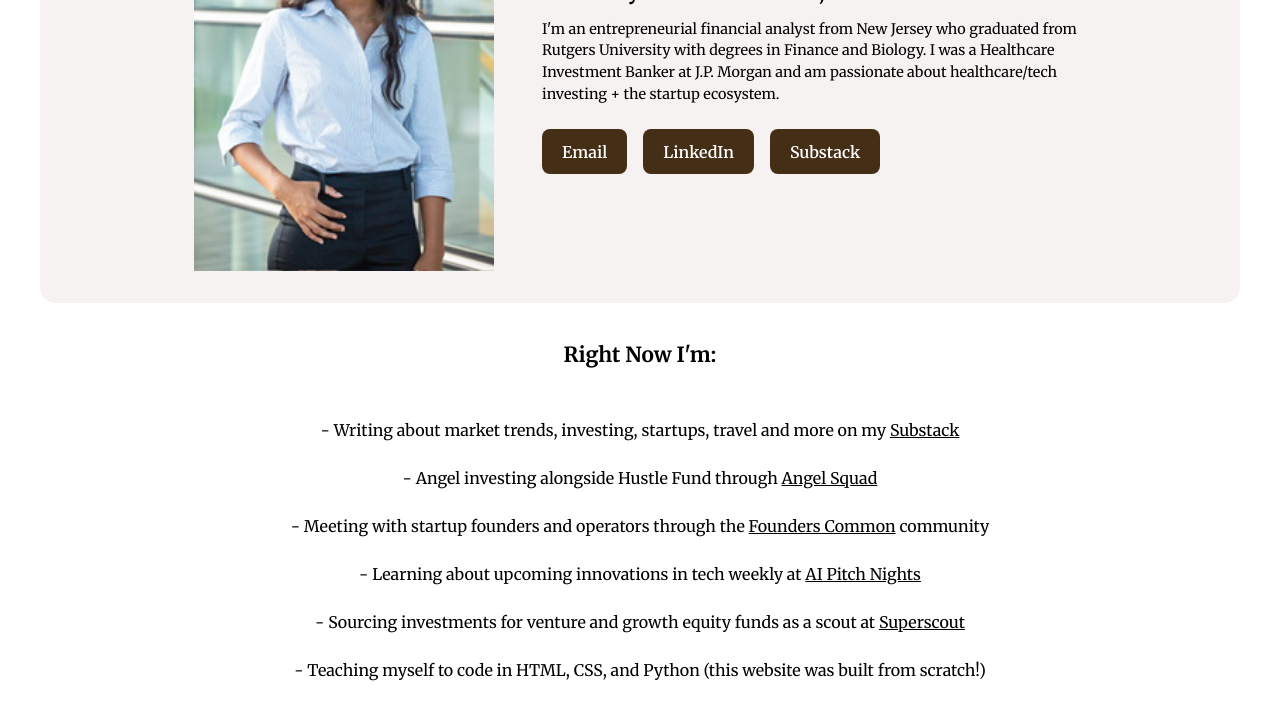
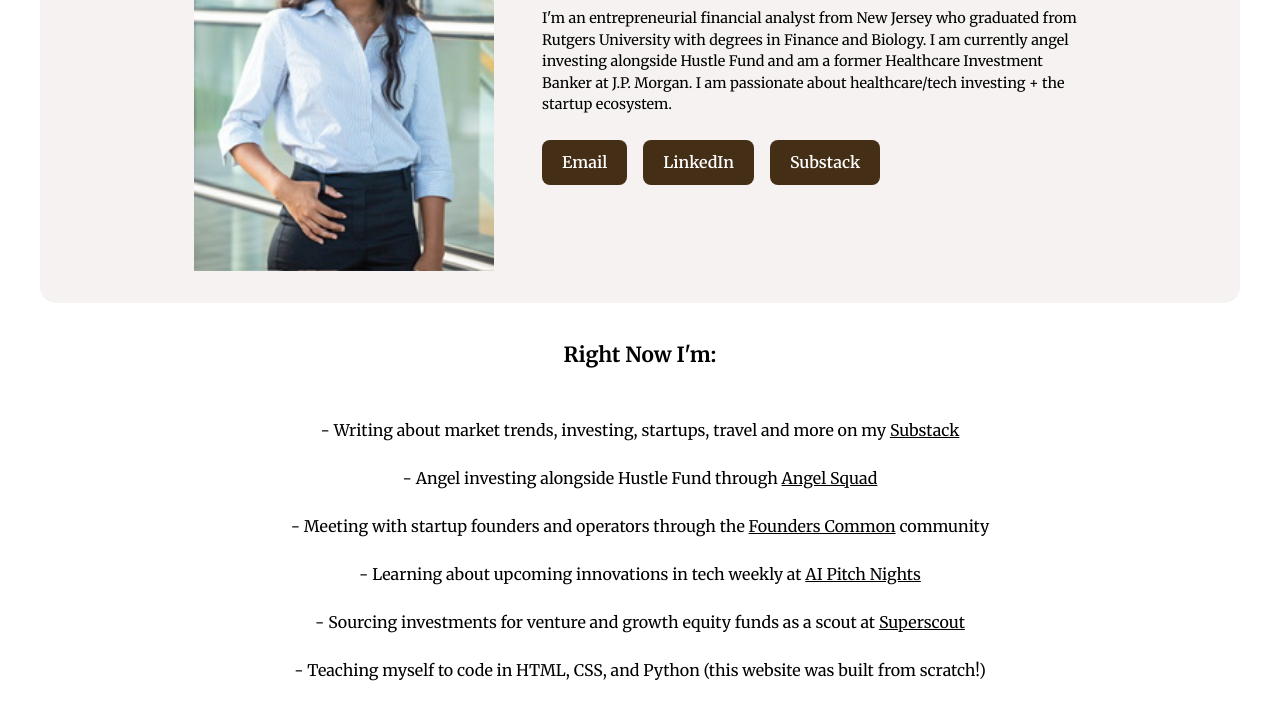
Before and after one commit to natashakanitkar/natashakanitkar, a plain HTML site: page Natasha.Kanitkar/index.html in a window 1280 px wide. Shown: the part 260-971 px from the top of the page. Drawn offline with Linux system fonts and the light colour scheme.

Commit message:
Revise content in index.html for Natasha Kanitkar
Updated personal information and activities in the HTML file.

```diff
--- a/Natasha.Kanitkar/index.html
+++ b/Natasha.Kanitkar/index.html
@@ -12,7 +12,7 @@
 <div class="text-container">
   <h1>Natasha Kanitkar</h1>
     <h3 class="Location">Currently: in San Francisco, CA </h3>
-  <p class="small-text">I'm an entrepreneurial financial analyst from New Jersey who graduated from Rutgers University with degrees in Finance and Biology. I was a Healthcare Investment Banker at J.P. Morgan and am passionate about healthcare/tech investing + the startup ecosystem.</p>
+  <p class="small-text">I'm an entrepreneurial financial analyst from New Jersey who graduated from Rutgers University with degrees in Finance and Biology. I am currently angel investing alongside Hustle Fund and am a former Healthcare Investment Banker at J.P. Morgan. I am passionate about healthcare/tech investing + the startup ecosystem.</p>
   <div class="button-container">
     <a href="mailto:natasha.kanitkar@gmail.com" class="cta-button">Email</a>
     <a href="https://www.linkedin.com/in/natasha-kanitkar" target="_blank" rel="noopener noreferrer" class="cta-button">LinkedIn</a>
```
